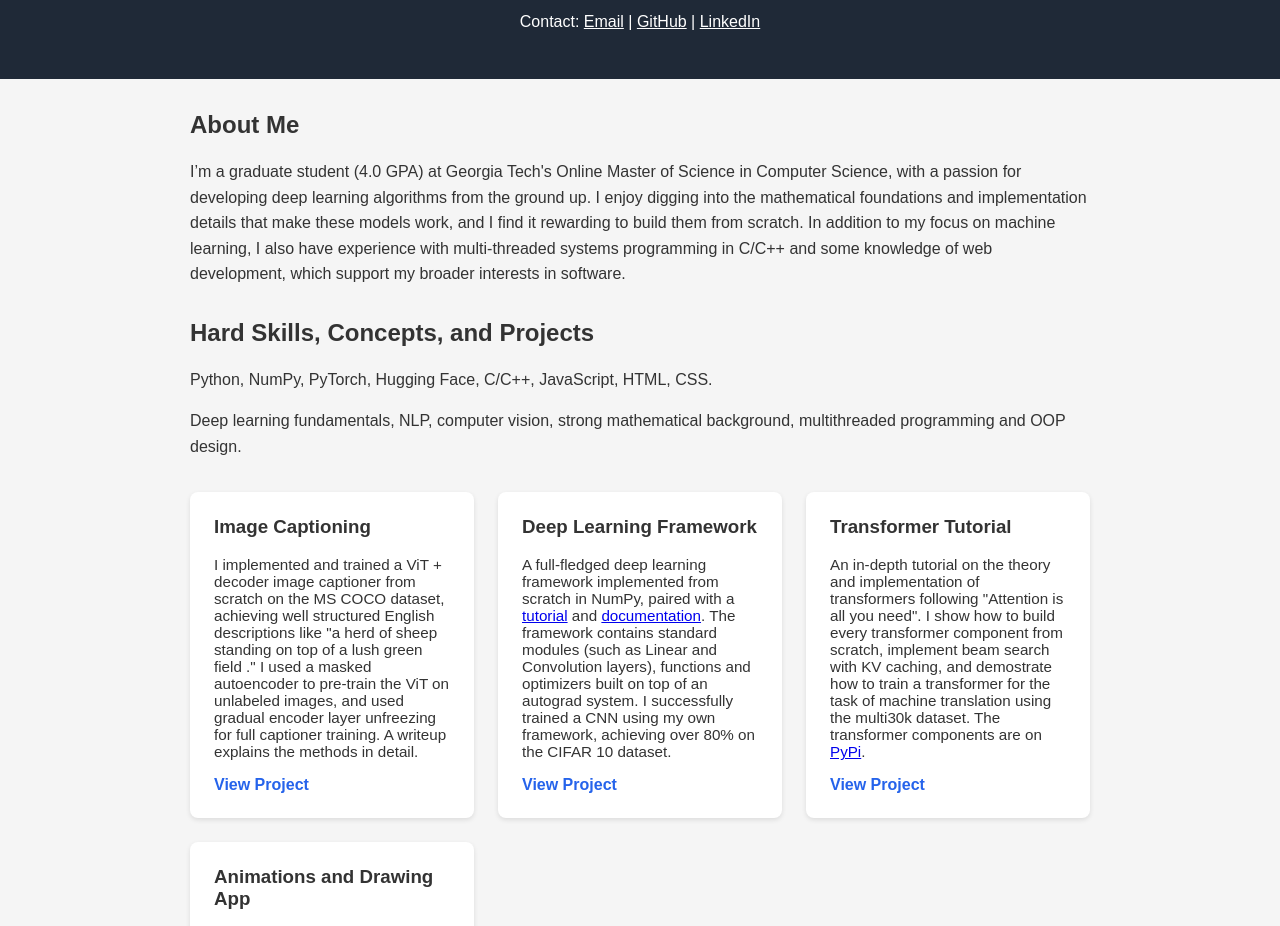
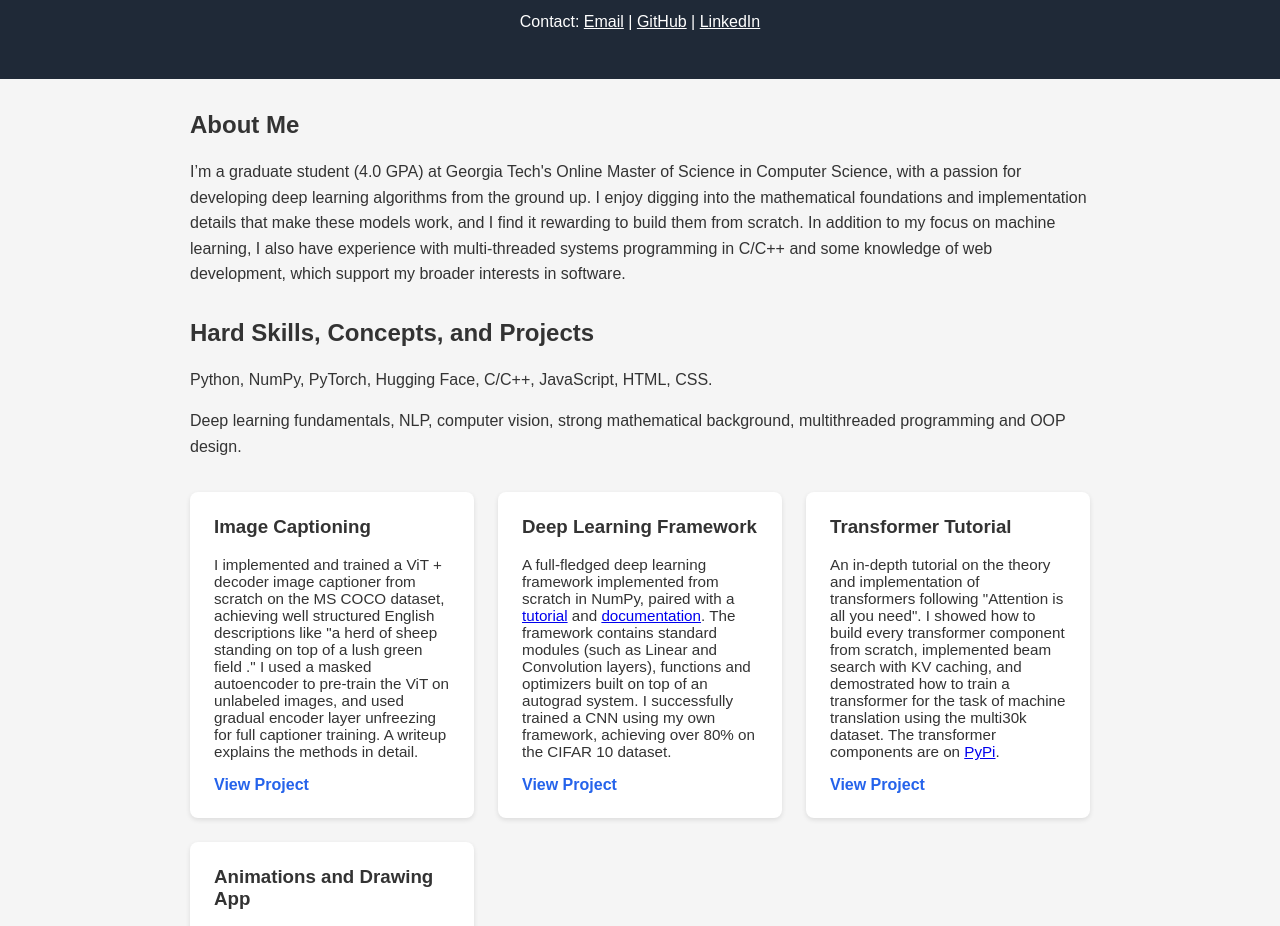
Before and after one commit to michaelkosmider/portfolio, a plain HTML site: page index.html in a window 1280 px wide. Shown: the part 106-1032 px from the top of the page. Drawn offline with Linux system fonts and the light colour scheme.

Commit message:
forgot to save file in last commit

```diff
--- a/index.html
+++ b/index.html
@@ -124,7 +124,7 @@
 
     <div class="card">
       <h3>Transformer Tutorial</h3>
-      <p>An in-depth tutorial on the theory and implementation of transformers following "Attention is all you need". I show how to build every transformer component from scratch, implement beam search with KV caching, and demostrate how to train a transformer for the task of machine translation using the multi30k dataset. The transformer components are on <a href="https://pypi.org/project/transformer-components-michaelkosmider/" target="_blank">PyPi</a>.</p>
+      <p>An in-depth tutorial on the theory and implementation of transformers following "Attention is all you need". I showed how to build every transformer component from scratch, implemented beam search with KV caching, and demostrated how to train a transformer for the task of machine translation using the multi30k dataset. The transformer components are on <a href="https://pypi.org/project/transformer-components-michaelkosmider/" target="_blank">PyPi</a>.</p>
       <a href="https://michaelkosmider.github.io/transformertutorial/" target="_blank">View Project</a>
     </div>
 
```
